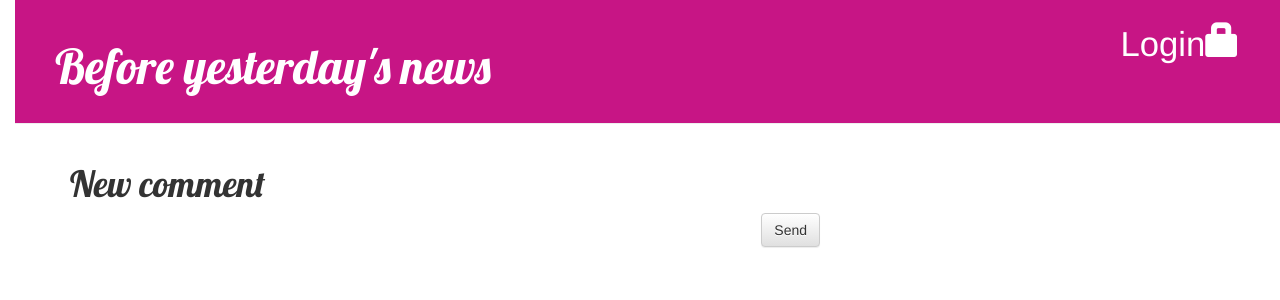
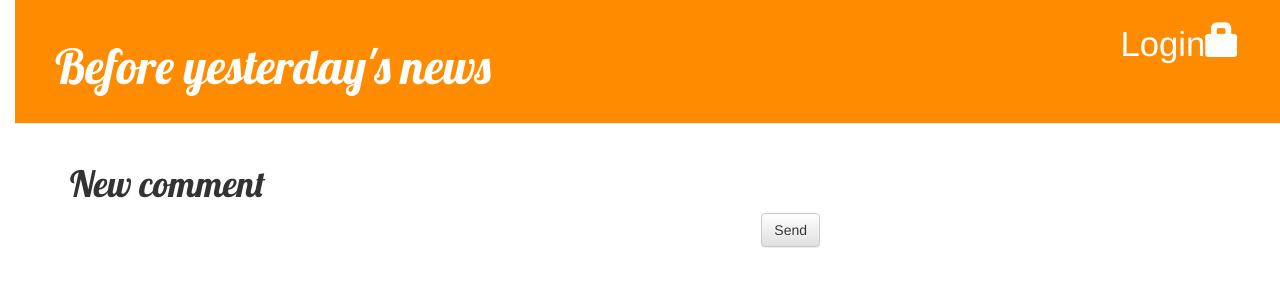
Before and after one commit to mixa-oxrannik/my-blog, a Django app: page /post/1/comment/ in a window 1280 px wide. Shown: the top 300 px of the page. Run offline with Django 3.2, Linux system fonts and the light colour scheme; some libraries are stand-ins or nearby versions.

Commit message:
Add README.md

```diff
--- a/mysite/blog/static/css/blog.css
+++ b/mysite/blog/static/css/blog.css
@@ -9,7 +9,7 @@ h1 a {
     font-family: 'Lobster';
 }
 .page-header {
-    background-color: #C71585;
+    background-color: #FF8C00;
     margin-top: 0;
     padding: 20px 20px 20px 40px;
 }
--- /dev/null
+++ b/mysite/requirements.txt
@@ -0,0 +1,4 @@
+asgiref==3.6.0
+Django==3.2.18
+pytz==2022.7.1
+sqlparse==0.4.3
--- a/requirements.txt
+++ /dev/null
@@ -1 +0,0 @@
-Django~=3.2.10
```
Also changed, not shown: README.md (added), 2 other files.
